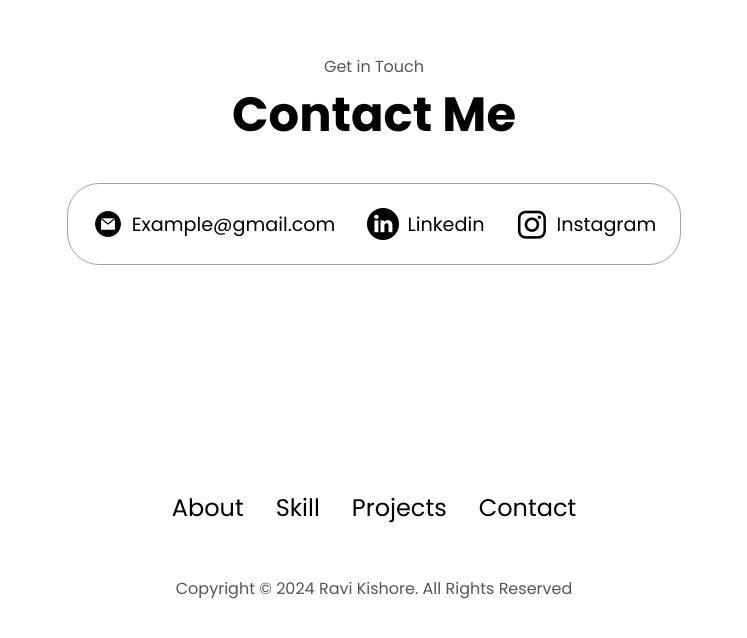
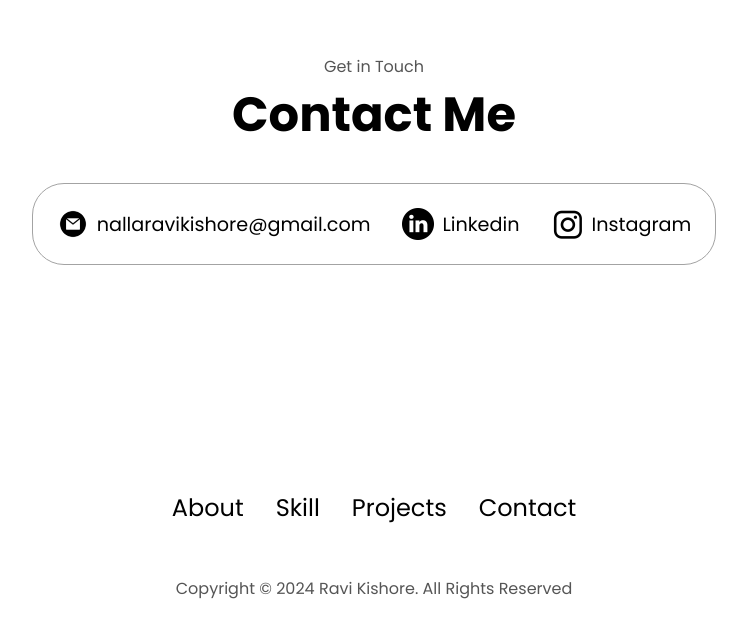
Before and after one commit to Ravi-kish/html-css-js, a plain HTML site: page index.html in a window 1280 px wide. Shown: the part 4329-4967 px from the top of the page, without its empty margins (266-1013 px from the left). Drawn offline with Linux system fonts and the light colour scheme; a script that the page names is missing.

Commit message:
Update index.html

```diff
--- a/index.html
+++ b/index.html
@@ -285,7 +285,7 @@
                 <img src="./assets/email.png" alt="email icon"
                 class="icon contact-icon"
                 />
-                <p><a href="nallaravikishore@gmail.com">Example@gmail.com</a></p>
+                <p><a href="Mailto:nallaravikishore@gmail.comn">nallaravikishore@gmail.com</a></p>
             </div>
                 <div class="contact-info-container">
                     <img src="./assets/linkedin.png" alt="linked icon"
```
